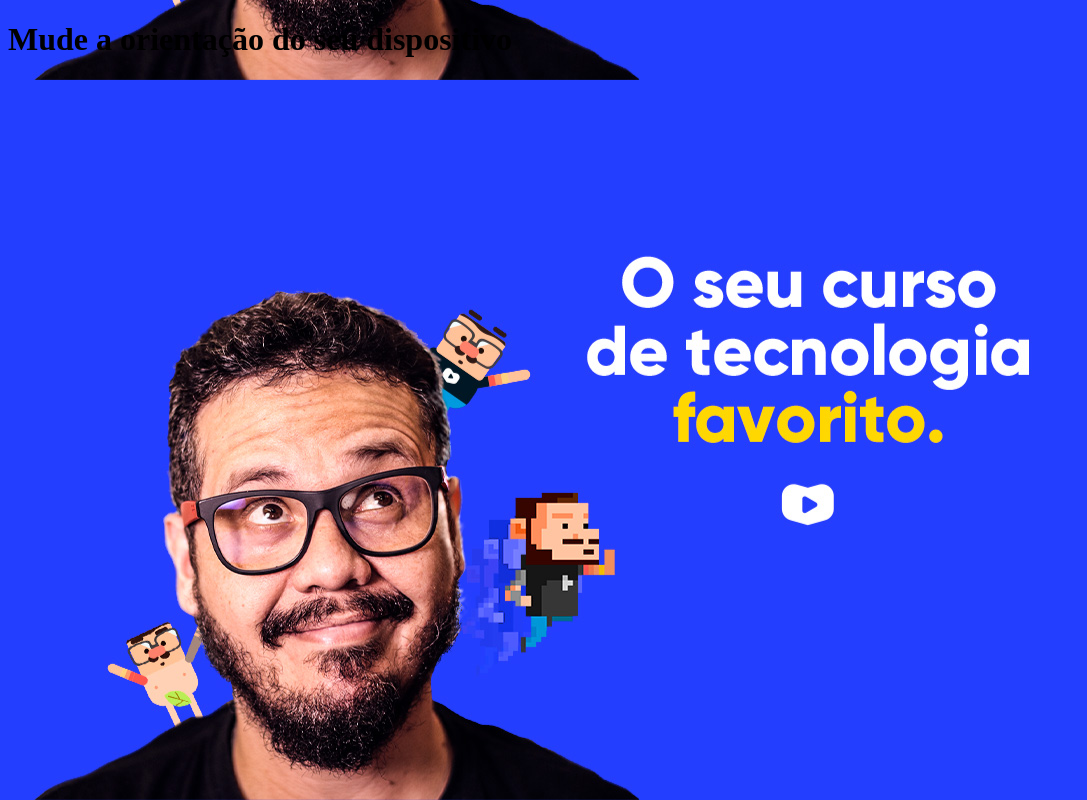
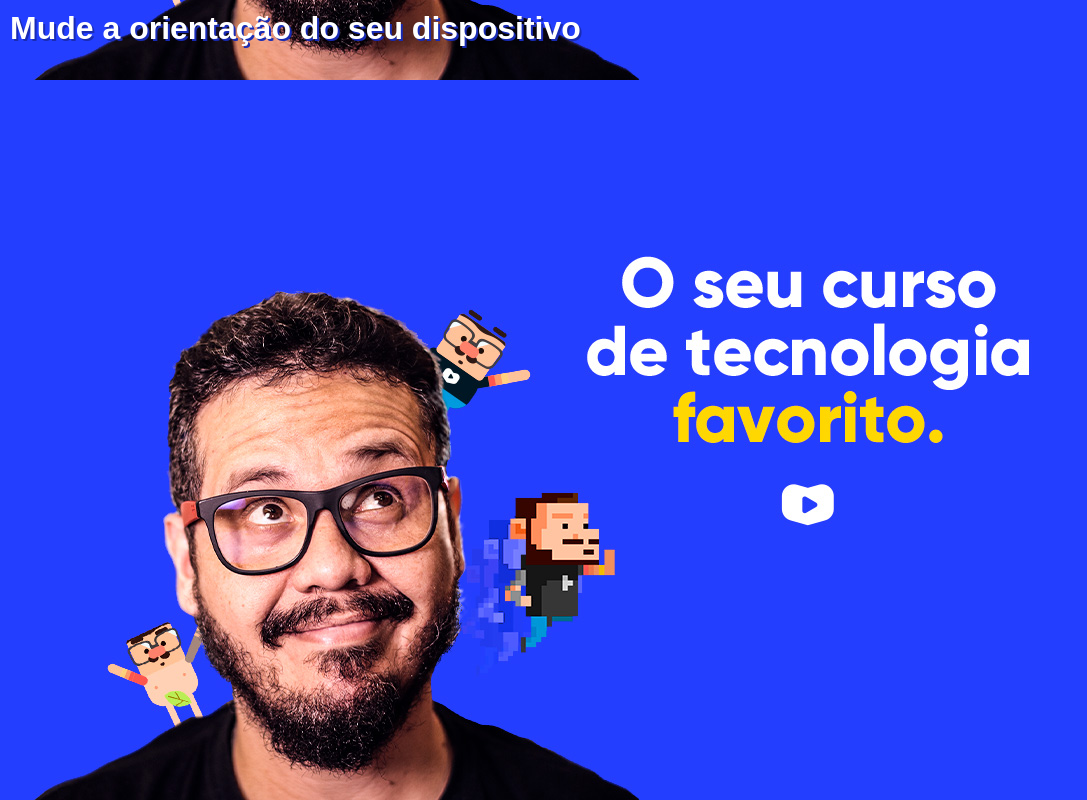
Before and after one commit to onathanmateus/HTML5-CSS3, a plain HTML site: page Exercícios/EX026/mq002/index.html in a window 1280 px wide. Shown: the whole page, without its empty margins (0-1087 px from the left). Drawn offline with Linux system fonts and the light colour scheme.

Commit message:
Update style.css

```diff
--- a/Exercícios/EX026/mq002/estilos/style.css
+++ b/Exercícios/EX026/mq002/estilos/style.css
@@ -1,2 +1,20 @@
 @charset "UTF-8";
 /*Configurações gerais!*/
+
+*{
+    margin: 0px;
+    padding: 0px;
+    font-family: Arial, Helvetica, sans-serif;
+}
+html, body{
+    width: 100vw;
+    height: 100vh;
+    background-color: #233eff;
+    background-size: contain;
+    background-repeat: no-repeat;
+}
+h1{
+    color: white;
+    text-shadow: 2px 2px 0px #192bb4;
+    padding: 10px;
+}
```
